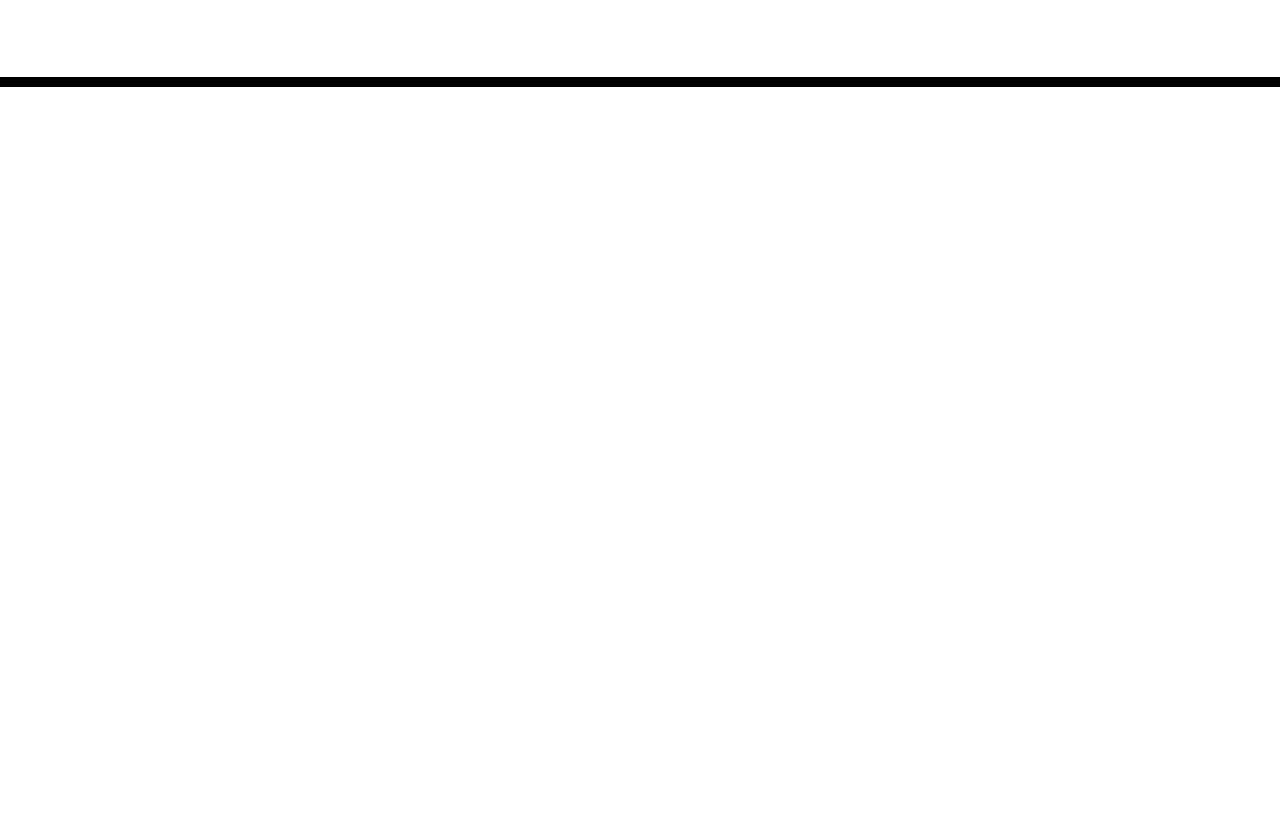
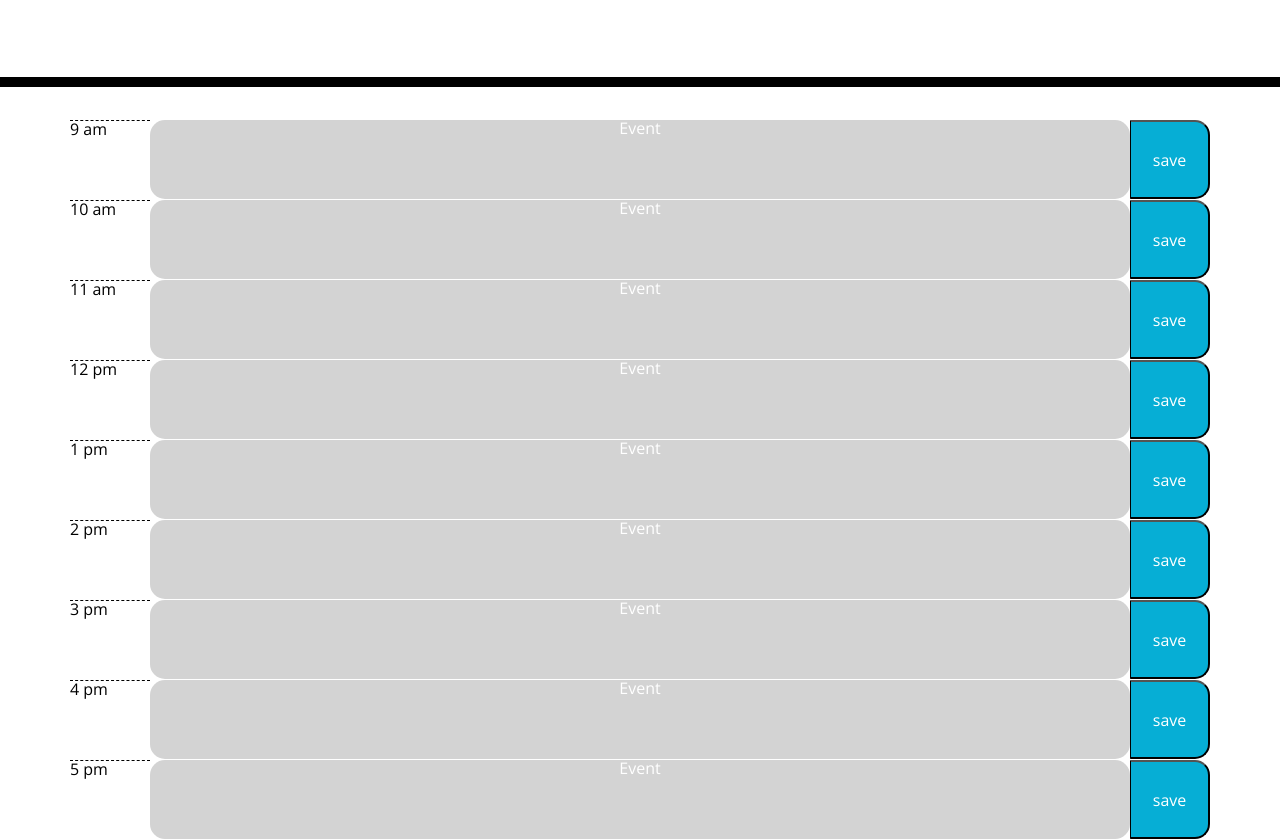
Before and after one commit to RaiderNationBuilder/workday, a plain HTML site: page index.html in a window 1280 px wide. Shown: the part 181-1020 px from the top of the page. Before the commit the page ends 800 px from the top, so only its background shows below. Drawn offline with nearby package versions, Linux system fonts and the light colour scheme.

Commit message:
html set up

```diff
--- a/index.html
+++ b/index.html
@@ -42,8 +42,53 @@ THEN the saved events persist -->
       <p class="lead">A simple calendar app for scheduling your work day</p>
       <p id="currentDay" class="lead"></p>
     </header>
+
     <div class="container">
-      <!-- Timeblocks go here -->
+      <div class="row">
+        <div class="hour">9 am</div>
+        <div class="time-block textarea past">Event</div>
+        <button type="button" class="saveBtn">save</button>
+      </div>
+      <div class="row">
+        <div class="hour">10 am</div>
+        <div class="time-block textarea past">Event</div>
+        <button type="button" class="saveBtn">save</button>
+      </div>
+      <div class="row">
+        <div class="hour">11 am</div>
+        <div class="time-block textarea past">Event</div>
+        <button type="button" class="saveBtn">save</button>
+      </div>
+      <div class="row">
+        <div class="hour">12 pm</div>
+        <div class="time-block textarea past">Event</div>
+        <button type="button" class="saveBtn">save</button>
+      </div>
+      <div class="row">
+        <div class="hour">1 pm</div>
+        <div class="time-block textarea past">Event</div>
+        <button type="button" class="saveBtn">save</button>
+      </div>
+      <div class="row">
+        <div class="hour">2 pm</div>
+        <div class="time-block textarea past">Event</div>
+        <button type="button" class="saveBtn">save</button>
+      </div>
+      <div class="row">
+        <div class="hour">3 pm</div>
+        <div class="time-block textarea past">Event</div>
+        <button type="button" class="saveBtn">save</button>
+      </div>
+      <div class="row">
+        <div class="hour">4 pm</div>
+        <div class="time-block textarea past">Event</div>
+        <button type="button" class="saveBtn">save</button>
+      </div>
+      <div class="row">
+        <div class="hour">5 pm</div>
+        <div class="time-block textarea past">Event</div>
+        <button type="button" class="saveBtn">save</button>
+      </div>
     </div>
 
     <script src="https://code.jquery.com/jquery-3.4.1.min.js"></script>
--- a/style.css
+++ b/style.css
@@ -28,6 +28,7 @@ textarea{
 .time-block{
   text-align: center;
   border-radius: 15px;
+  min-width: 86%;
 }
 
 .row {
@@ -40,6 +41,7 @@ textarea{
   background-color: #ffffff;
   color: #000000;
   border-top: 1px dashed #000000;
+  min-width: 7%;
 }
 
 .past {
@@ -63,6 +65,7 @@ textarea{
   border-bottom-right-radius: 15px;
   background-color: #06AED5;
   color: white;
+  min-width: 7%;
 }
 
 .saveBtn i:hover {
```
